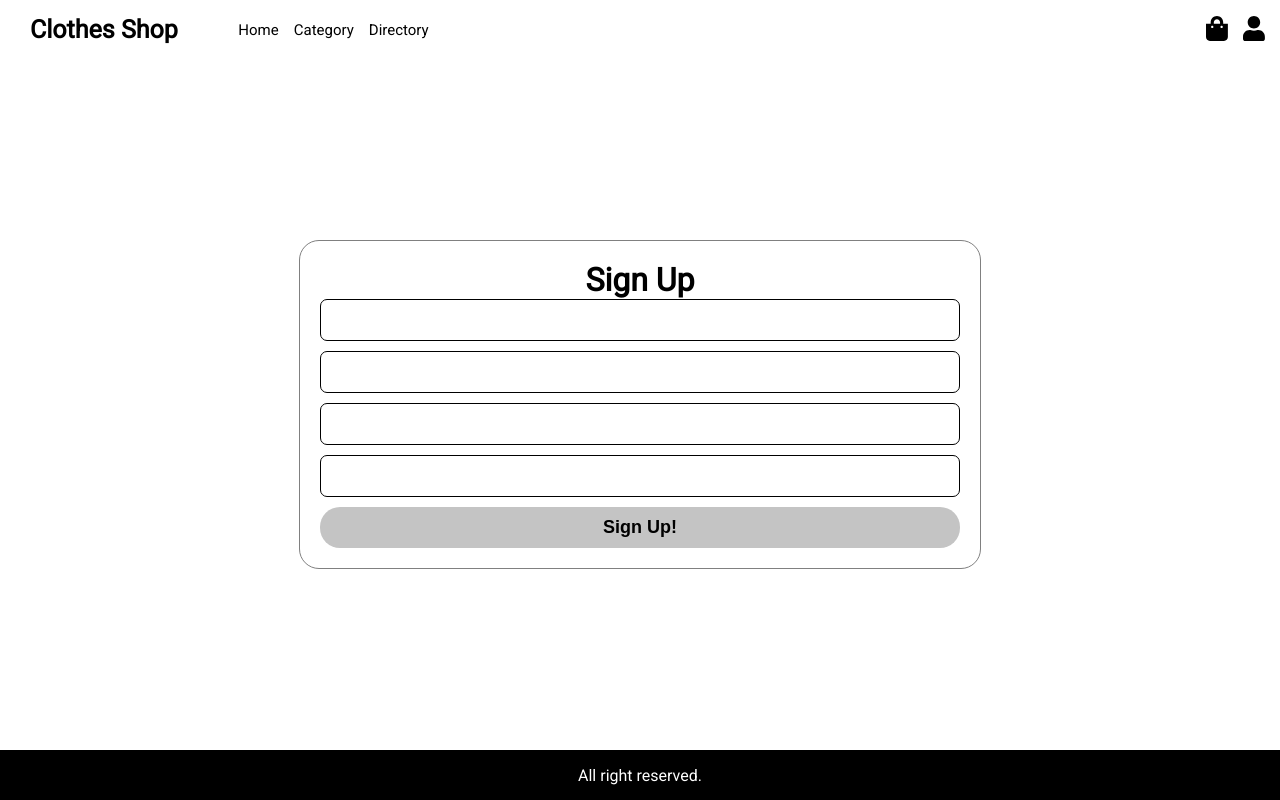
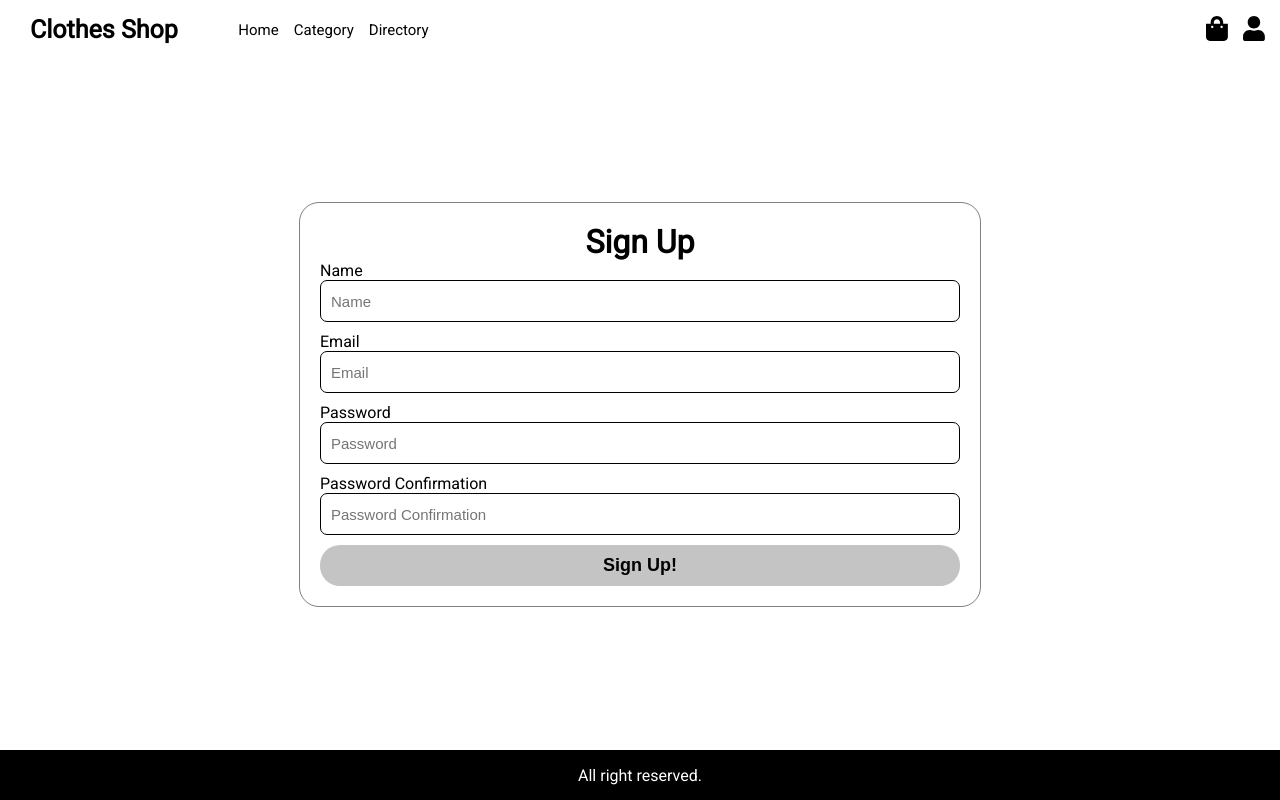
Before and after one commit to Ivan12273/react-ecommerce, a React (Create React App) app: page /register in a window 1280 px wide. Built offline with nearby package versions, Linux system fonts and the light colour scheme.

Commit message:
add register validations

```diff
--- a/src/components/pages/Register/Register.jsx
+++ b/src/components/pages/Register/Register.jsx
@@ -1,14 +1,90 @@
 import Form from "../../Form/Form";
 import Input from "../../Input/Input";
 import Button from "../../Button/Button";
+import { useFormik } from "formik";
 
 const Register = () => {
+  const validate = values => {
+    const errors = {};
+    if (!values.email && !values.password && !values.displayName && !values.passwordConfirmation) {
+      errors.email = 'Email is required';
+      errors.password = 'Password is required';
+      errors.displayName = 'Name is required';
+      errors.passwordConfirmation = 'Password Confirmation is required';
+    } else if (!values.email) {
+      errors.email = 'Email is required';
+    } else if (!values.password) {
+      errors.password = 'Password is required';
+    } else if (!values.displayName) {
+      errors.displayName = 'Name is required';
+    } else if (!values.passwordConfirmation) {
+      errors.passwordConfirmation = 'Password Confirmation is required';
+    } else if (values.password !== values.passwordConfirmation) {
+      errors.passwordConfirmation = "Password and password confirmation do not match"
+    }
+    return errors;
+  };
+
+  const formik = useFormik({
+    initialValues: {
+      email: '',
+      displayName: '',
+      password: '',
+      passwordConfirmation: ''
+    },
+    validate,
+    onSubmit: async (values, { setSubmitting, setErrors }) => {
+      const response = await fetch("http://localhost:5000/api/auth", {
+        method: "POST",
+        headers: {
+          'Content-Type': 'application/json'
+        },
+        body: JSON.stringify(values)
+      });
+      const data = await response.json();
+      console.log(data)
+      if (!data.success) {
+        const errors = {};
+        errors.form = "a user with this email already exists";
+        setErrors(errors)
+        setSubmitting(false);
+      }
+    },
+  });
   return (
-    <Form title="Sign Up">
-      <Input title="Name" />
-      <Input title="Email" />
-      <Input title="Password" type="password" />
-      <Input title="Password Confirmation" type="password" />
+    <Form title="Sign Up" onSubmit={formik.handleSubmit} error={formik.errors.form}>
+      <Input
+        id="displayName"
+        name="Name"
+        type="text"
+        onChange={formik.handleChange}
+        value={formik.values.displayName}
+        error={formik.errors.displayName}
+      />
+      <Input
+        id="email"
+        name="Email"
+        type="text"
+        onChange={formik.handleChange}
+        value={formik.values.email}
+        error={formik.errors.email}
+      />
+      <Input
+        id="password"
+        name="Password"
+        type="password"
+        onChange={formik.handleChange}
+        value={formik.values.password}
+        error={formik.errors.password}
+      />
+      <Input
+        id="passwordConfirmation"
+        name="Password Confirmation"
+        type="password"
+        onChange={formik.handleChange}
+        value={formik.values.passwordConfirmation}
+        error={formik.errors.passwordConfirmation}
+      />
       <Button>
         Sign Up!
       </Button>
```
